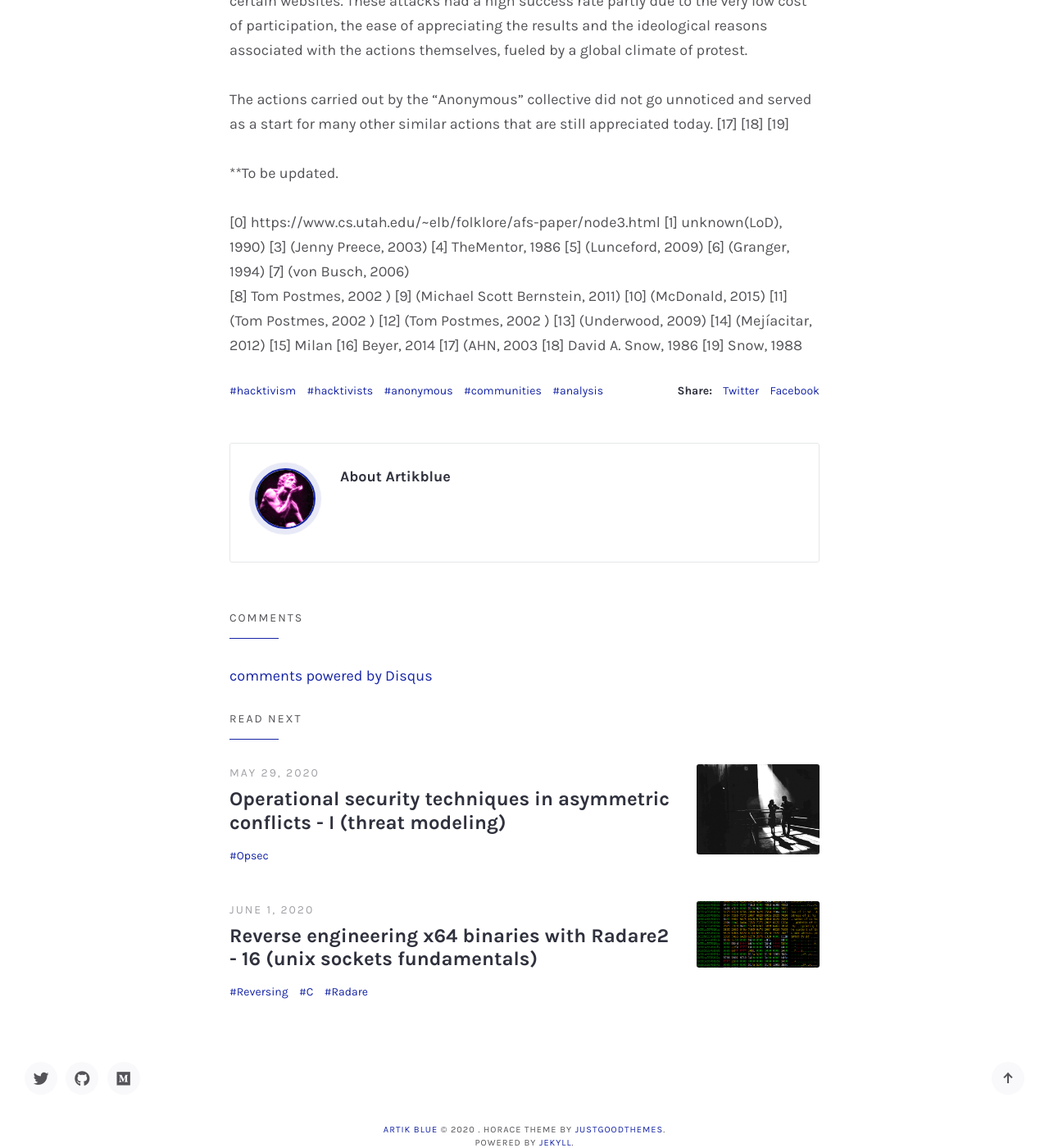
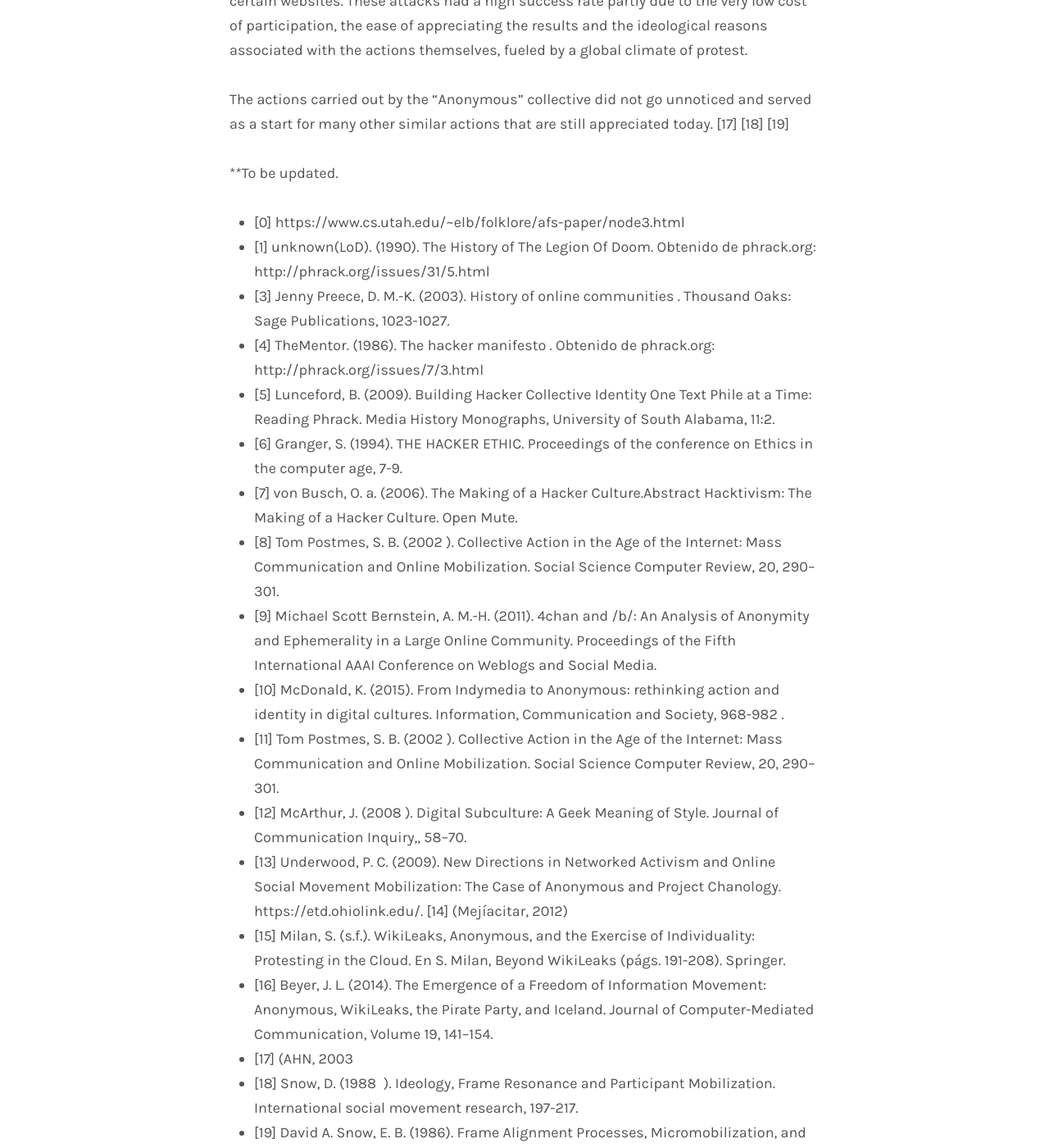
Before and after one commit to artikblue/artikblue.github.io, a Jekyll site: the page built from _posts/2020-06-01-hacktivism-0.md, in a window 1280 px wide and 1400 px high, scrolled down 17286 px. Shown: the whole window at 82% size. Built offline with Jekyll 4.4.1, drawn with Linux system fonts in a browser that asks for light colours; some web fonts are replaced; comment, search, counter and statistics services are not loaded; some of the changed text lies outside the part shown.

Commit message:
anon post

```diff
--- a/_posts/2020-06-01-hacktivism-0.md
+++ b/_posts/2020-06-01-hacktivism-0.md
@@ -154,22 +154,22 @@
 **To be updated.
 
 
-[0] https://www.cs.utah.edu/~elb/folklore/afs-paper/node3.html
-[1] unknown(LoD), 1990)
-[3] (Jenny Preece, 2003)
-[4] TheMentor, 1986
-[5] (Lunceford, 2009)
-[6] (Granger, 1994)
-[7] (von Busch, 2006)
-[8] Tom Postmes, 2002 )
-[9] (Michael Scott Bernstein, 2011)
-[10] (McDonald, 2015)
-[11] (Tom Postmes, 2002 )
-[12] (Tom Postmes, 2002 )
-[13] (Underwood, 2009)
+- [0] https://www.cs.utah.edu/~elb/folklore/afs-paper/node3.html
+- [1] unknown(LoD). (1990). The History of The Legion Of Doom. Obtenido de phrack.org: http://phrack.org/issues/31/5.html
+- [3] Jenny Preece, D. M.-K. (2003). History of online communities . Thousand Oaks: Sage Publications, 1023-1027.
+- [4] TheMentor. (1986). The hacker manifesto . Obtenido de phrack.org: http://phrack.org/issues/7/3.html
+- [5] Lunceford, B. (2009). Building Hacker Collective Identity One Text Phile at a Time: Reading Phrack. Media History Monographs, University of South Alabama, 11:2.
+- [6] Granger, S. (1994). THE HACKER ETHIC. Proceedings of the conference on Ethics in the computer age, 7-9.
+- [7] von Busch, O. a. (2006). The Making of a Hacker Culture.Abstract Hacktivism: The Making of a Hacker Culture. Open Mute.
+- [8] Tom Postmes, S. B. (2002 ). Collective Action in the Age of the Internet: Mass Communication and Online Mobilization. Social Science Computer Review, 20, 290–301.
+- [9] Michael Scott Bernstein, A. M.-H. (2011). 4chan and /b/: An Analysis of Anonymity and Ephemerality in a Large Online Community. Proceedings of the Fifth International AAAI Conference on Weblogs and Social Media.
+- [10] McDonald, K. (2015). From Indymedia to Anonymous: rethinking action and identity in digital cultures. Information, Communication and Society, 968-982 .
+- [11] Tom Postmes, S. B. (2002 ). Collective Action in the Age of the Internet: Mass Communication and Online Mobilization. Social Science Computer Review, 20, 290–301.
+- [12] McArthur, J. (2008 ). Digital Subculture: A Geek Meaning of Style. Journal of Communication Inquiry,, 58–70.
+- [13] Underwood, P. C. (2009). New Directions in Networked Activism and Online Social Movement Mobilization: The Case of Anonymous and Project Chanology. https://etd.ohiolink.edu/.
 [14] (Mejíacitar, 2012)
-[15] Milan
-[16] Beyer, 2014
-[17] (AHN, 2003
-[18] David A. Snow, 1986
-[19] Snow, 1988
+- [15] Milan, S. (s.f.). WikiLeaks, Anonymous, and the Exercise of Individuality: Protesting in the Cloud. En S. Milan, Beyond WikiLeaks (págs. 191-208). Springer.
+- [16] Beyer, J. L. (2014). The Emergence of a Freedom of Information Movement: Anonymous, WikiLeaks, the Pirate Party, and Iceland. Journal of Computer-Mediated Communication, Volume 19, 141–154.
+- [17] (AHN, 2003
+- [18] Snow, D. (1988 ). Ideology, Frame Resonance and Participant Mobilization. International social movement research, 197-217.
+- [19] David A. Snow, E. B. (1986). Frame Alignment Processes, Micromobilization, and Movement Participation. American Sociological Review, 464-481.
```
